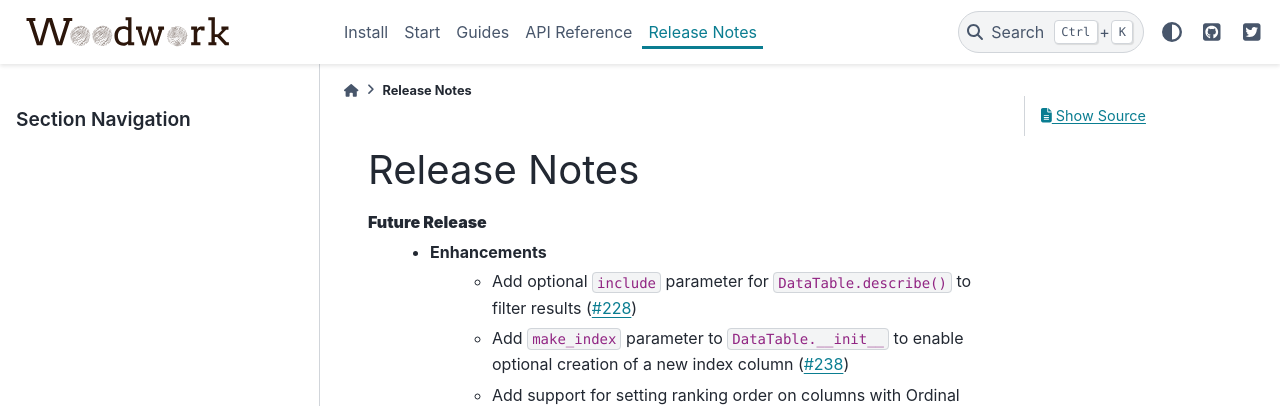
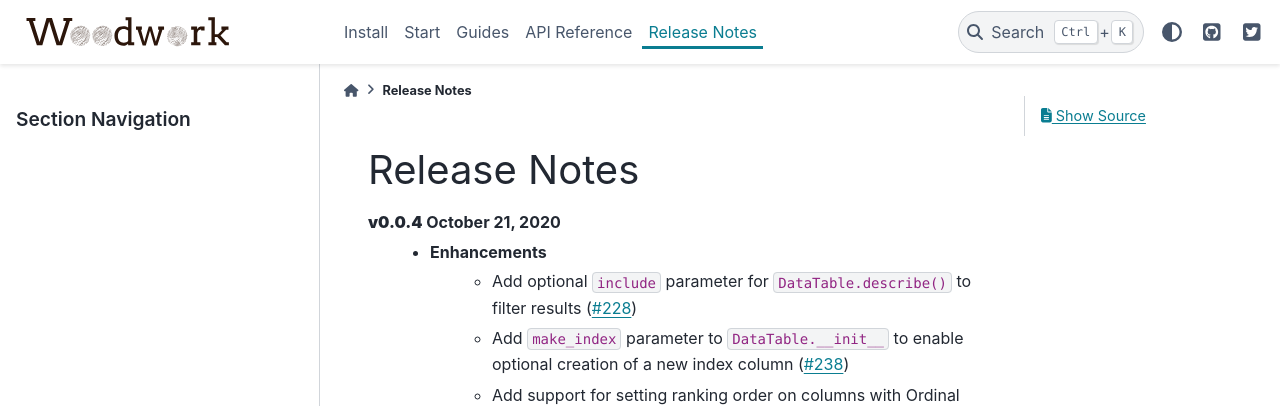
Before and after one commit to alteryx/woodwork, a Sphinx documentation site: the page built from docs/source/release_notes.rst, in a window 1280 px wide and 900 px high. Shown: the top 406 px of the window. Built offline with Sphinx 7.4.7 and the PyData theme 0.15.4, drawn with Linux system fonts in a browser that asks for light colours; comment, search, counter and statistics services are not loaded.

Commit message:
update release notes

```diff
--- a/docs/source/release_notes.rst
+++ b/docs/source/release_notes.rst
@@ -2,7 +2,16 @@
 
 Release Notes
 -------------
-**Future Release**
+.. **Future Release**
+    * Enhancements
+    * Fixes
+    * Changes
+    * Documentation Changes
+    * Testing Changes
+
+.. Thanks to the following people for contributing to this release:
+
+**v0.0.4** October 21, 2020
     * Enhancements
         * Add optional ``include`` parameter for ``DataTable.describe()`` to filter results (:pr:`228`)
         * Add ``make_index`` parameter to ``DataTable.__init__`` to enable optional creation of a new index column (:pr:`238`)
```
